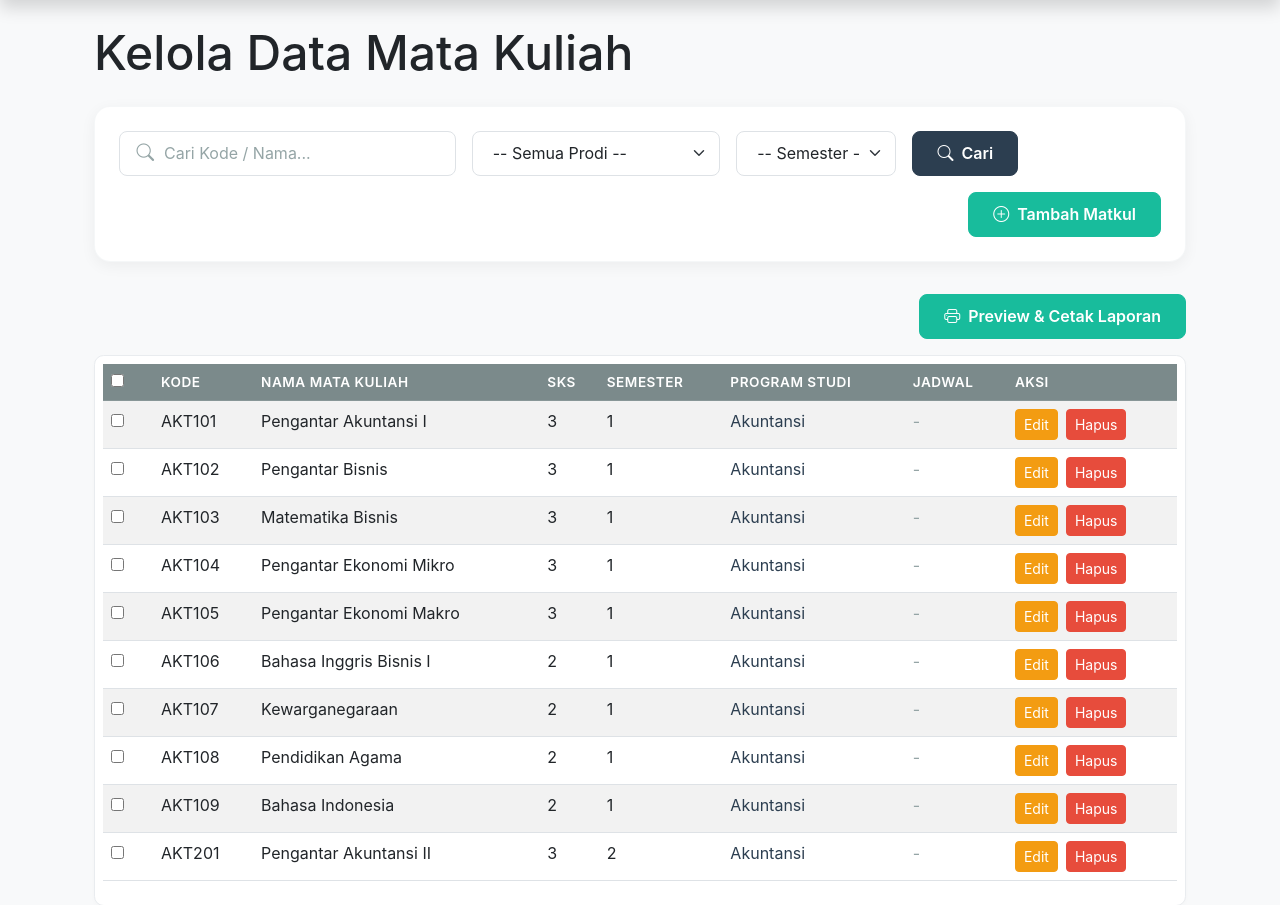
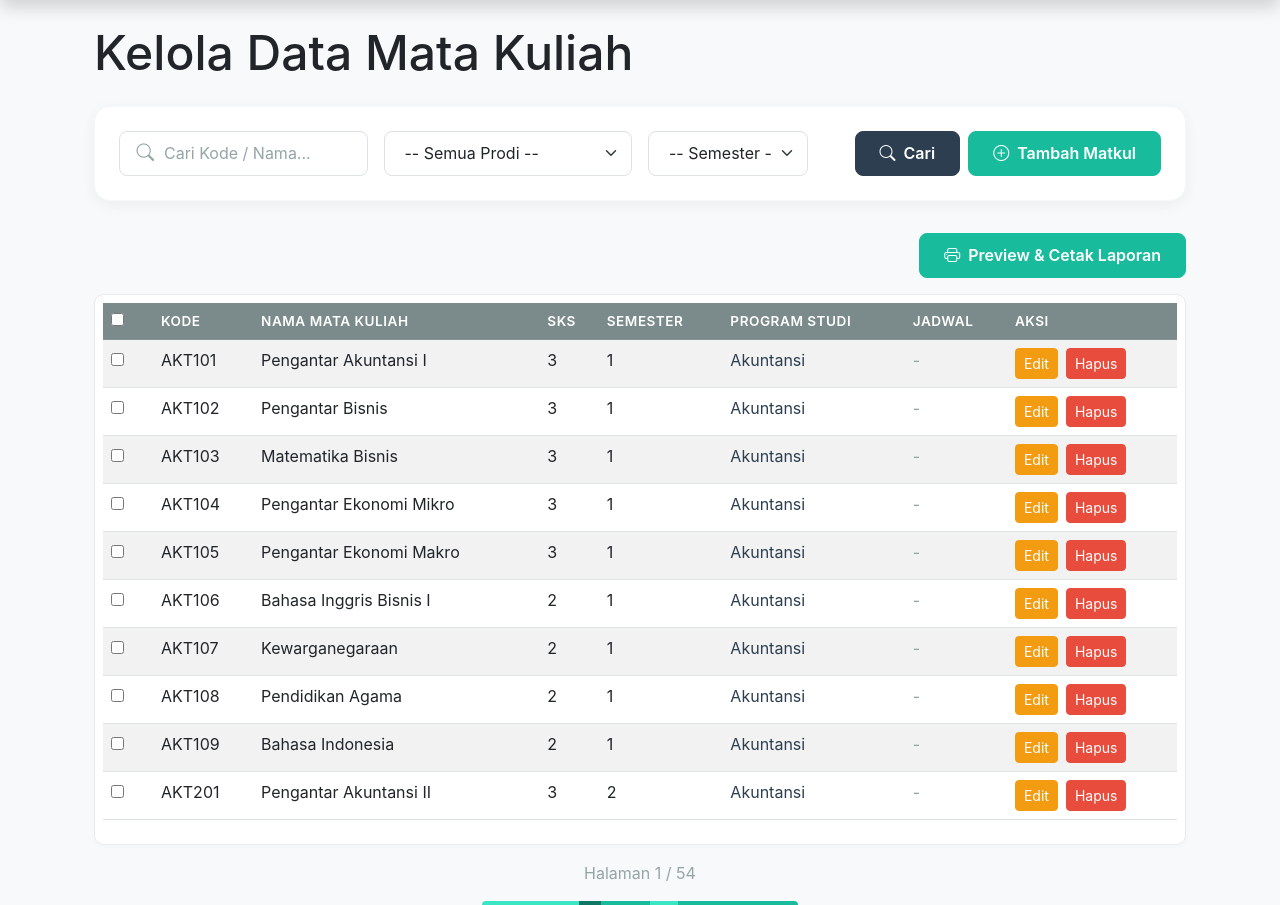
Before and after one commit to sangyoga28/akademik_web, a Flask app: page /matkul in a window 1280 px wide. Shown: the part 88-993 px from the top of the page. Run offline with Flask 3, Linux system fonts and the light colour scheme; a user stored in the database is signed in; data comes from the database, SQL or seed files in the repository; data that the repository does not hold is empty; some libraries are stand-ins or nearby versions.

Commit message:
style: align 'Tambah Matkul' button with filter in matkul.html

```diff
--- a/templates/matkul.html
+++ b/templates/matkul.html
@@ -9,7 +9,7 @@
     <!-- Filter Section -->
     <form method="GET" action="{{ url_for('admin.daftar_matkul') }}" class="filter-card">
         <div class="row g-3 align-items-center">
-            <div class="col-md-4">
+            <div class="col-md-3">
                 <div class="search-input-group">
                     <i class="bi bi-search search-icon"></i>
                     <input type="text" name="q" class="form-control" placeholder="Cari Kode / Nama..." value="{{ q }}"
@@ -37,21 +37,15 @@
                 </select>
             </div>
 
-            <div class="col-auto">
+            <div class="col-md-auto ms-auto d-flex gap-2">
                 <button type="submit" class="btn btn-primary btn-filter-apply">
                     <i class="bi bi-search"></i> Cari
                 </button>
-            </div>
-
-            {% if q or prodi or semester %}
-            <div class="col-auto">
+                {% if q or prodi or semester %}
                 <a href="{{ url_for('admin.daftar_matkul') }}" class="btn btn-outline-secondary btn-filter-reset">
                     <i class="bi bi-arrow-counterclockwise"></i>
                 </a>
-            </div>
-            {% endif %}
-
-            <div class="col-md-auto ms-auto text-md-end">
+                {% endif %}
                 <a href="{{ url_for('admin.tambah_matkul') }}" class="btn btn-success btn-filter-apply">
                     <i class="bi bi-plus-circle"></i> Tambah Matkul
                 </a>
```
